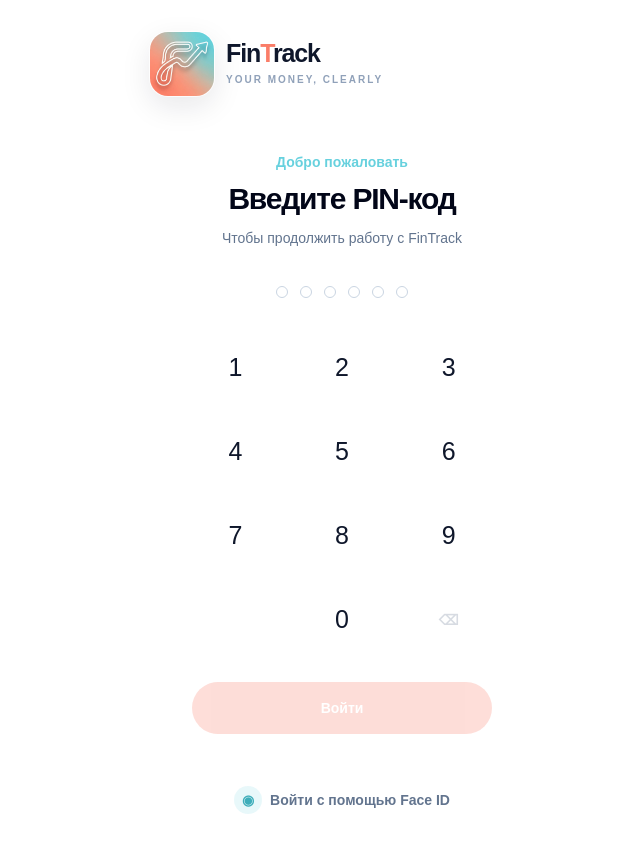
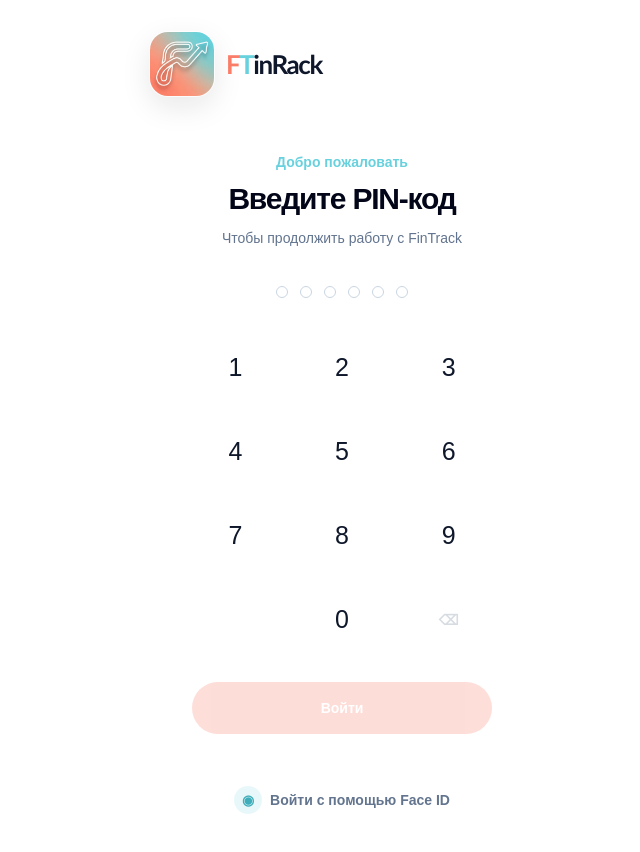
Before and after one commit to samusevvadim24-sys/fintrack, a Next.js app: page / in a window 1280 px wide. Shown: the whole page, without its empty margins (298-938 px from the left). Built offline with nearby package versions, Linux system fonts and the light colour scheme.

Commit message:
Use rounded brand typography, dual-color initials, remove slogan

```diff
--- a/app/page.tsx
+++ b/app/page.tsx
@@ -17,9 +17,8 @@
           <div className="h-16 w-16 shrink-0 overflow-hidden rounded-[18px] shadow-[0_10px_30px_rgba(15,23,42,0.10)] ring-1 ring-white/80">
             <Image src="/logo.svg" alt="FinTrack" width={1024} height={1024} className="h-full w-full scale-[2.1] object-cover" priority />
           </div>
-          <div>
-            <div className="text-[25px] font-bold leading-none tracking-[-0.045em] text-slate-900">Fin<span className="text-[#FA7D68]">T</span>rack</div>
-            <div className="mt-1.5 text-[10px] font-semibold uppercase tracking-[0.2em] text-slate-400">Your money, clearly</div>
+          <div className="text-[26px] font-semibold leading-none tracking-[-0.055em]" style={{ fontFamily: "ui-rounded, 'Arial Rounded MT Bold', 'Trebuchet MS', sans-serif" }}>
+            <span className="text-[#FA7D68]">F</span><span className="text-[#67D1DE]">T</span><span className="text-slate-900">inRack</span>
           </div>
         </header>
 
```
